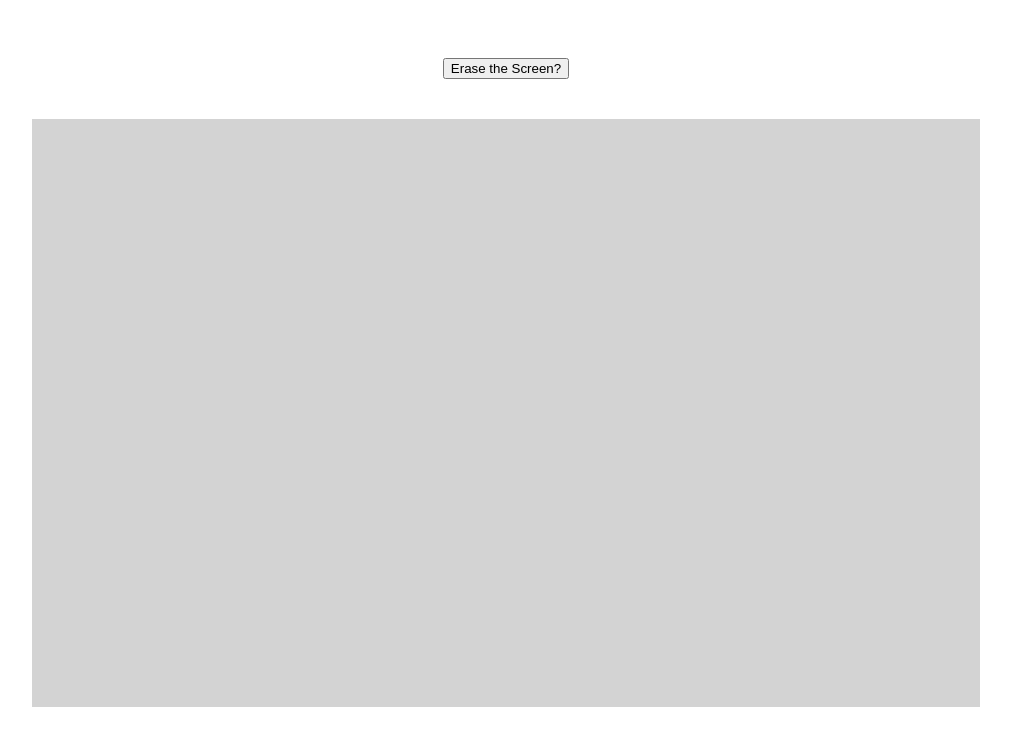
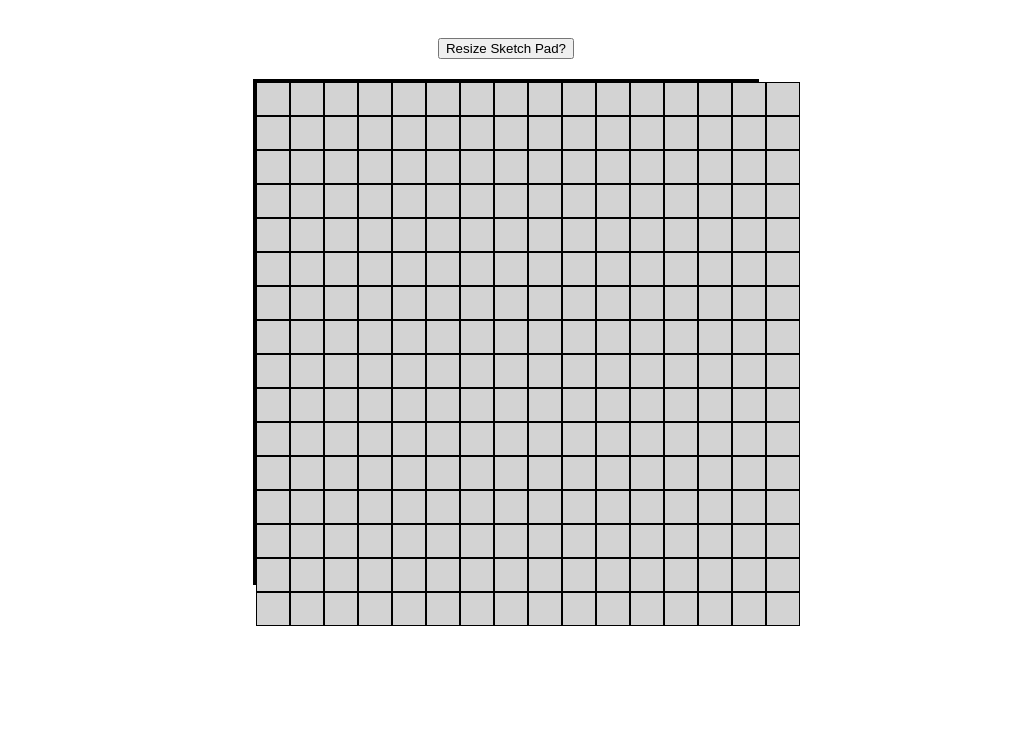
Before and after one commit to mosscodes/etch-a-sketch, a plain HTML site: page index.html in a window 1280 px wide. Shown: the part 48-794 px from the top of the page, without its empty margins (134-1145 px from the left). Drawn offline with Linux system fonts and the light colour scheme.

Commit message:
code working grid resize and color, add styles

```diff
--- a/index.html
+++ b/index.html
@@ -10,28 +10,53 @@
     <center>
         <h1>Etch-A-Sketch</h1>
 
-        <!-- Create clear screen function -->
         <button id="clear-screen" onclick="clearScreen()">
-            Erase the Screen?
+            Resize Sketch Pad?
         </button>
         <div id="grid-container"></div>
     </center>
 
     <script>
         const gridContainer = document.getElementById('grid-container');
+        let gridNumber = 16;
 
-        //creation of the board
-        //if I want functionality to the divs I'm creating, like changing color, I must add it upon creation
-        for (i = 0; i < 16; i++) {
-            const grid = document.createElement('div');
-            grid.className = "grid";
-            grid.addEventListener("mouseover", function() {
-                grid.style.backgroundColor = "green";
-            });
-            gridContainer.appendChild(grid);
+        createGrid();
+
+        function clearScreen() {
+            gridNumber = parseInt(prompt("Enter a new grid size between 1 and 100"));
+
+            while (true) {
+                if ((gridNumber < 1 || gridNumber > 100) || isNaN(gridNumber) === true) {
+                    gridNumber = parseInt(prompt("You must enter a number between 1 and 100"));
+                }
+                else {
+                    break;
+                }
+            }
+            //to manipulate a node list, turn it into an array
+            const gridList = Array.from(document.querySelectorAll('.grid'));
+            for (let i = 0; i < gridList.length; i++) {
+                gridList[i].remove();
+            }
+
+            createGrid();
         }
 
+        function createGrid() {
+            //edits size of boxes
+            gridContainer.style.gridTemplateRows = `repeat(${gridNumber}, ${1/gridNumber}fr)`;
+            gridContainer.style.gridTemplateColumns = `repeat(${gridNumber}, ${1/gridNumber}fr)`;
 
+            for (let i = 0; i < (gridNumber * gridNumber); i++) {
+                const grid = document.createElement('div');
+                grid.className = "grid";
+                //if I want functionality to the divs I'm creating, like changing color, I must add it upon creation
+                grid.addEventListener("mouseover", function() {
+                    grid.style.backgroundColor = "green";
+                });
+                gridContainer.appendChild(grid);
+            }
+        }
     </script>
 </body>
 </html>
--- a/styles.css
+++ b/styles.css
@@ -1,18 +1,16 @@
 #clear-screen {
-    margin: 40px;
+    margin: 20px;
 }
-
 
 #grid-container {
     display: grid;
-    height: 75%;
-    width: 75%;
-    grid-template-columns: 1fr 1fr 1fr 1fr;
+    height: 500px;
+    width: 500px;
+    border: 3px solid;
 }
 
 .grid {
-    position: relative;
-    width: 100%;
-    height: 100%;
+    padding: 1rem;
+    border: 1px solid;
     background-color: lightgrey;
 }
```
